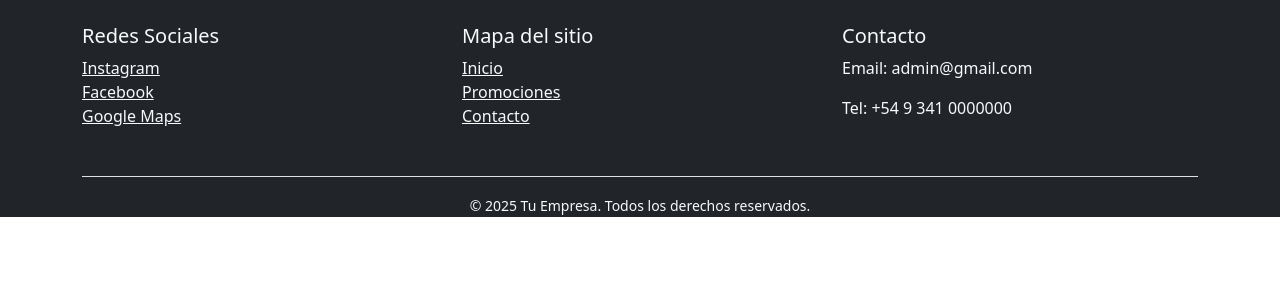
After one commit to CataldiDonato/WEB-EG, a PHP site: page /web-eg/pages/footer.php in a window 1280 px wide. The commit adds this page. Shown: the top 300 px of the page. Run offline with PHP 8.4, Linux system fonts and the light colour scheme.

Commit message:
actualizar

```diff
--- /dev/null
+++ b/pages/footer.php
@@ -0,0 +1,53 @@
+<!DOCTYPE html>
+<html lang="en">
+<head>
+    <meta charset="UTF-8">
+    <meta name="viewport" content="width=device-width, initial-scale=1.0">
+    <title>Document</title>
+    <link rel="stylesheet" href="../assets/css/bootstrap-css/bootstrap.min.css">
+
+</head>
+<body>
+    <footer class="bg-dark text-light pt-4">
+  <div class="container">
+    <div class="row">
+      <!-- Red social -->
+      <div class="col-md-4 mb-3">
+        <h5>Redes Sociales</h5>
+        <a href="https://instagram.com/" target="_blank" class="text-light me-3">
+          <i class="bi bi-instagram"></i> Instagram
+        </a><br>
+        <a href="https://facebook.com/" target="_blank" class="text-light me-3">
+          <i class="bi bi-facebook"></i> Facebook
+        </a><br>
+        <a href="https://maps.google.com/" target="_blank" class="text-light">
+          <i class="bi bi-geo-alt-fill"></i> Google Maps
+        </a>
+      </div>
+
+      <!-- Mapa del sitio -->
+      <div class="col-md-4 mb-3">
+        <h5>Mapa del sitio</h5>
+        <ul class="list-unstyled">
+          <li><a href="inicio.php" class="text-light">Inicio</a></li>
+          <li><a href="promociones.php" class="text-light">Promociones</a></li>
+          <li><a href="contacto.php" class="text-light">Contacto</a></li>
+        </ul>
+      </div>
+
+      <!-- Información adicional -->
+      <div class="col-md-4 mb-3">
+        <h5>Contacto</h5>
+        <p>Email: admin@gmail.com</p>
+        <p>Tel: +54 9 341 0000000</p>
+      </div>
+    </div>
+
+    <div class="text-center border-top pt-3 mt-3">
+      <small>&copy; <?php echo date("Y"); ?> Tu Empresa. Todos los derechos reservados.</small>
+    </div>
+  </div>
+</footer>
+
+</body>
+</html>
```
Also changed, not shown: pages/perfil.php (+5 -2 lines).
